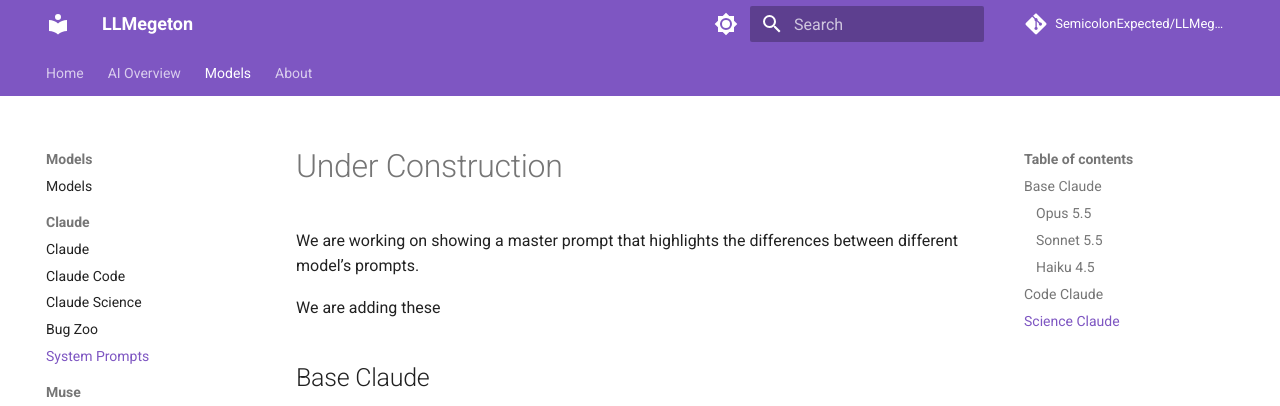
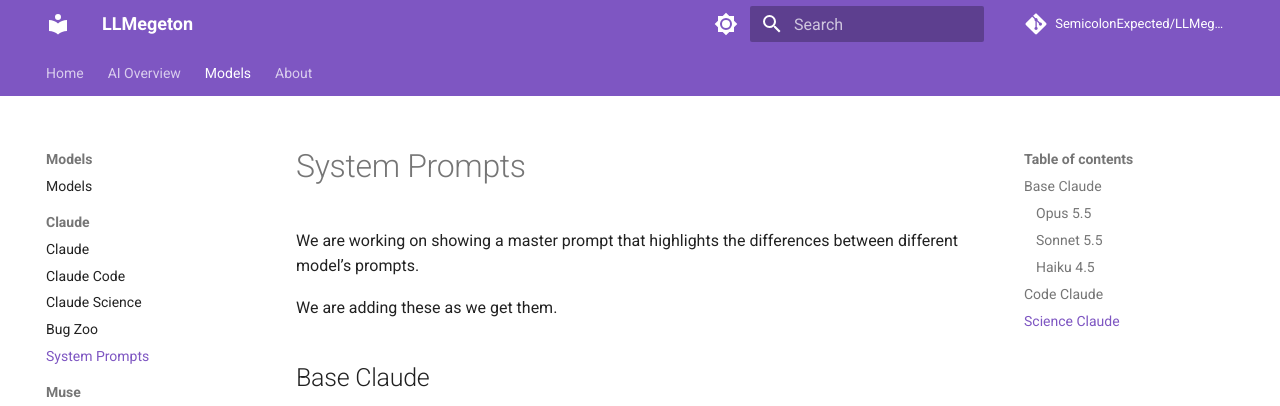
Before and after one commit to SemicolonExpected/LLMegeton, an MkDocs documentation site: the page built from docs/models/claude/prompts/index.md, in a window 1280 px wide and 1275 px high. Shown: the top 406 px of the window. Built offline with MkDocs 1.6.1 and Material for MkDocs 9.7.7, drawn with Linux system fonts in a browser that asks for light colours; comment, search, counter and statistics services are not loaded.

Commit message:
Update index.md

```diff
--- a/docs/models/claude/prompts/index.md
+++ b/docs/models/claude/prompts/index.md
@@ -1,8 +1,8 @@
-# Under Construction
+# System Prompts
 
 We are working on showing a master prompt that highlights the differences between different model’s prompts.
 
-We are adding these
+We are adding these as we get them.
 
 ## Base Claude
 
```
